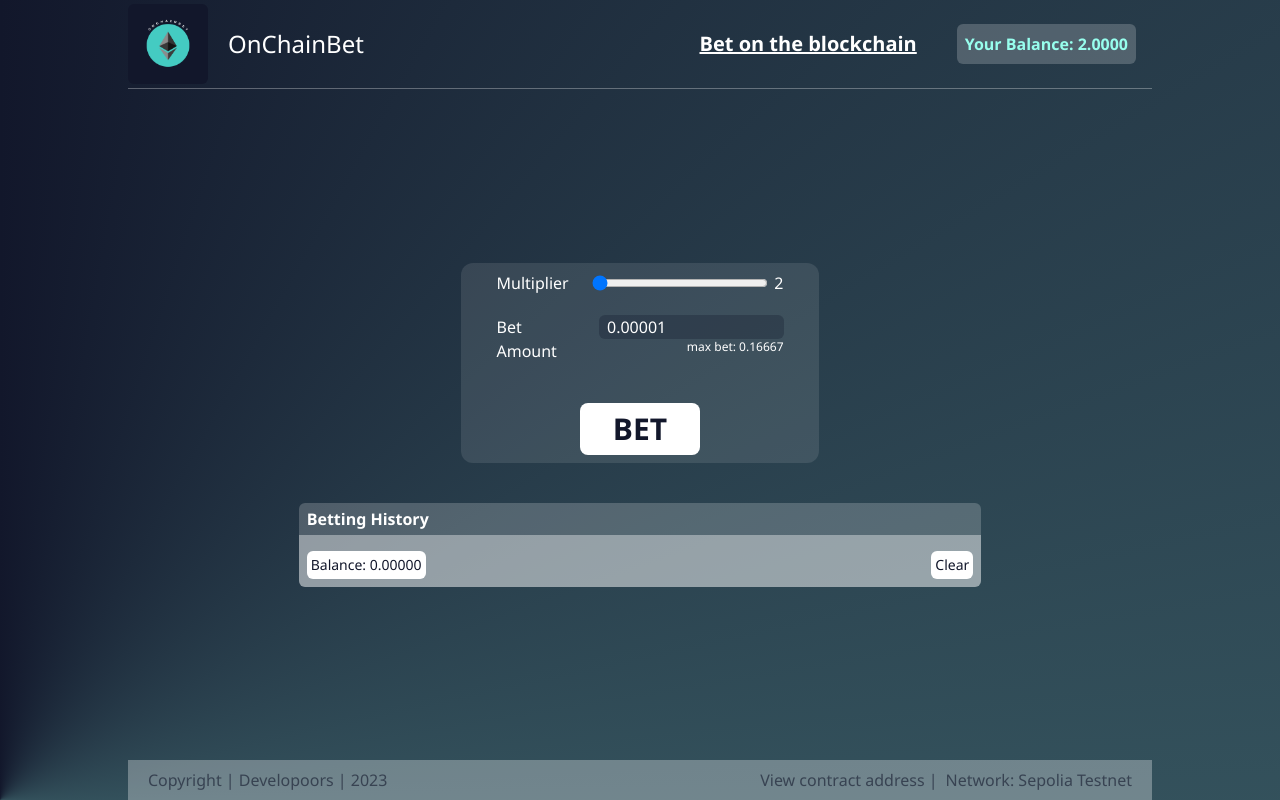
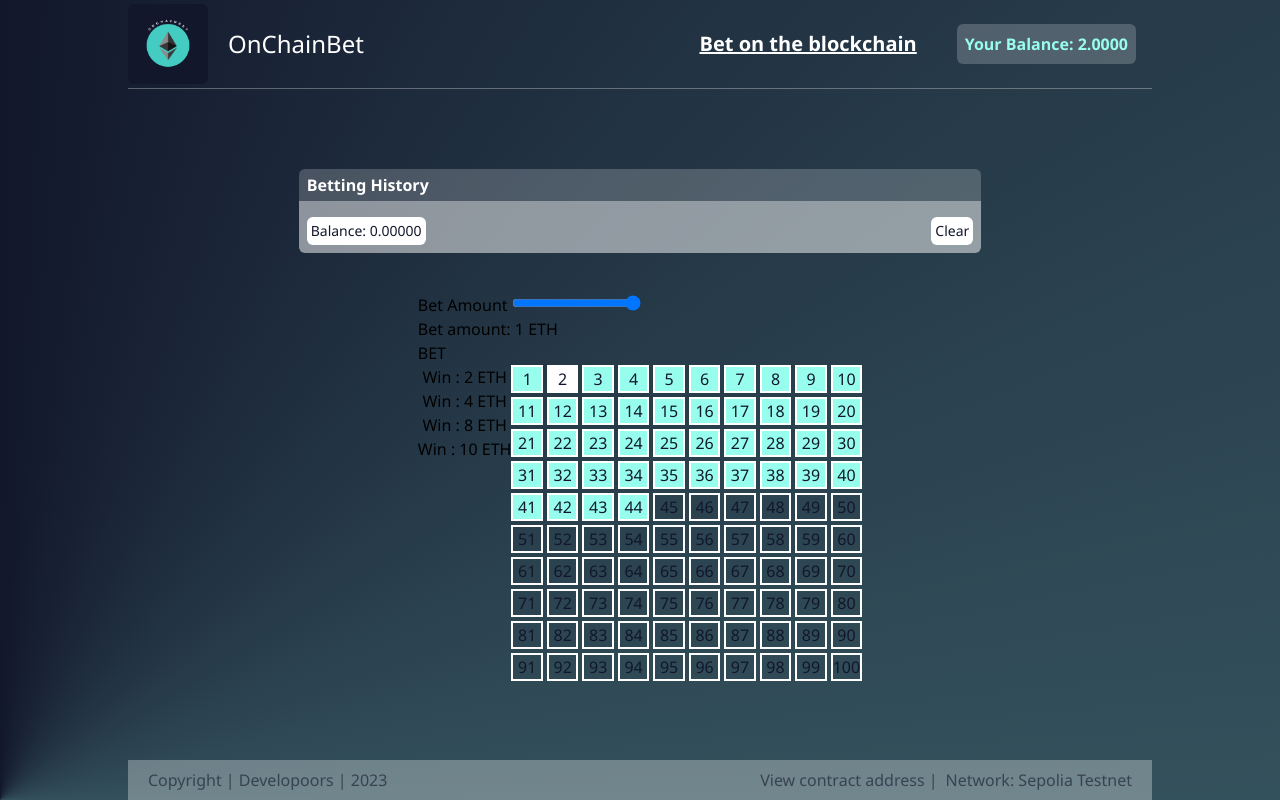
Before and after one commit to Jarjarsson/onchainbet, a Next.js app: page /demo in a window 1280 px wide. Built offline with nearby package versions, Linux system fonts and the light colour scheme.

Commit message:
chore: complete rework
Co-authored-by: rofunn <rofunn@users.noreply.github.com>
Co-authored-by: Allan Heremi <allanheremi@users.noreply.github.com>

```diff
--- /dev/null
+++ b/app/component/bettingInterface/BettingInterface.tsx
@@ -0,0 +1,92 @@
+import { SelectMultiplier } from './SelectMultiplier';
+import { DisplayNumber } from './DisplayNumber';
+import { useState } from 'react';
+
+type Prop = {
+  handleBet: (multiplier: number, amount: number) => Promise<void>;
+  maxAmount: number;
+};
+
+const BettingInterface = ({ handleBet, maxAmount }: Prop) => {
+  const [multiplier, setMultiplier] = useState(2);
+  const [amount, setAmount] = useState(1);
+  const [activeNumber, setActiveNumber] = useState(1);
+  const [timeout, setTimeout] = useState<NodeJS.Timeout | null>(null);
+
+  const start = () => {
+    setActiveNumber(1);
+    const intervalB = setInterval(() => {
+      setActiveNumber(prevNumber => {
+        if (prevNumber === 100) {
+          return 1;
+        }
+        return prevNumber + 1;
+      });
+    }, 50);
+    setTimeout(intervalB);
+  };
+  const stop = () => {
+    if (timeout) {
+      clearInterval(timeout);
+    }
+  };
+
+  const onResult = (result: number) => {
+    stop();
+    setActiveNumber(result);
+    // show win/loss animation;
+  };
+
+  const slowDown = (current: number, winNumber: number) => {};
+
+  return (
+    <section>
+      <form
+        onSubmit={() => {
+          start();
+          handleBet(multiplier, amount);
+        }}
+      >
+        <label htmlFor="multiplierRange">Bet Amount </label>
+
+        <input
+          id="multiplierRange"
+          type="range"
+          value={amount}
+          min={0.00001}
+          max={maxAmount.toFixed(5)}
+          step={0.00001}
+          onChange={e => setAmount(Number(e.target.value))}
+        />
+        <p>Bet amount: {amount} ETH</p>
+        <button>BET</button>
+      </form>
+      <div className="flex">
+        <div className="flex flex-col">
+          {[2, 4, 8, 10].map(i => (
+            <SelectMultiplier
+              key={i + 'mul'}
+              setMultiplier={value => {
+                setMultiplier(value);
+              }}
+              multiplier={i}
+              betAmount={amount}
+            ></SelectMultiplier>
+          ))}
+        </div>
+        <ul className="grid grid-cols-10 gap-1">
+          {[...Array(100).keys()].map(i => (
+            <DisplayNumber
+              key={i + 'grid'}
+              num={i + 1}
+              winnable={88 / multiplier < i + 1}
+              active={activeNumber === i}
+            />
+          ))}
+        </ul>
+      </div>
+    </section>
+  );
+};
+
+export default BettingInterface;
--- /dev/null
+++ b/app/component/bettingInterface/DisplayNumber.tsx
@@ -0,0 +1,22 @@
+type NumberProps = {
+  num: number;
+  winnable: boolean;
+  active: boolean;
+};
+
+const DisplayNumber = ({ num, winnable, active }: NumberProps) => {
+  let color = winnable ? 'cc1' : 'cc2';
+  if (active) {
+    color = 'cc3';
+  }
+
+  return (
+    <li
+      className={`bg-${color} list-none border-white border-2 text-center text-cc1`}
+    >
+      {num}
+    </li>
+  );
+};
+
+export { DisplayNumber };
--- /dev/null
+++ b/app/component/bettingInterface/SelectMultiplier.tsx
@@ -0,0 +1,22 @@
+type MultiplierProps = {
+  betAmount: number;
+  multiplier: number;
+  setMultiplier: (multiplier: number) => void;
+};
+
+const SelectMultiplier = ({
+  betAmount,
+  multiplier,
+  setMultiplier,
+}: MultiplierProps) => {
+  const handleMultiplier = () => {
+    setMultiplier(multiplier);
+  };
+  return (
+    <button onClick={handleMultiplier}>
+      Win : {betAmount * multiplier} ETH
+    </button>
+  );
+};
+
+export { SelectMultiplier };
--- /dev/null
+++ b/app/component/bettingInterface/SpecifyAmount.tsx
@@ -0,0 +1,33 @@
+import { useState } from 'react';
+
+type Props = {
+  maxAmount: number;
+  setAmt: (amount: number) => void;
+  handleBet: (multiplier: number, amount: number) => Promise<void>;
+};
+
+const SpecifyAmount = ({ maxAmount, setAmt, handleBet }: Props) => {
+  const [amount, setAmount] = useState(0.00001);
+
+  return (
+    <form onSubmit={() => {
+      handleBet
+    }}>
+      <label htmlFor="multiplierRange">Bet Amount </label>
+
+      <input
+        id="multiplierRange"
+        type="range"
+        value={amount}
+        min={0.00001}
+        max={maxAmount.toFixed(5)}
+        step={0.00001}
+        onChange={e => setAmount(Number(e.target.value))}
+      />
+      <p>Bet amount: {amount} ETH</p>
+      <button>BET</button>
+    </form>
+  );
+};
+
+export { SpecifyAmount };
--- a/app/demo/page.tsx
+++ b/app/demo/page.tsx
@@ -1,10 +1,11 @@
 'use client';
 import { useEffect, useState } from 'react';
 import { playGame, getPlayerBalance, getPool } from './backend';
-import BettingForm from '../component/BettingForm';
+
 import HistoryExpand from '../component/HistoryExpand';
 import { HistoryItem } from '../type';
 import Header from '../component/Header';
+import BettingInterface from '../component/bettingInterface/BettingInterface';
 
 const Demo = () => {
   const [status, setStatus] = useState('');
@@ -38,7 +39,7 @@ const Demo = () => {
       </Header>
 
       <main className="flex justify-center items-center grow lg:flex-col lg:gap-10">
-        <section className="'w-2/3">
+        {/* <section className="'w-2/3">
           {!showResult && (
             <BettingForm handleBet={handleBet} maxAmount={getPool() / 12} />
           )}
@@ -48,10 +49,11 @@ const Demo = () => {
               <button onClick={handlePlayAgain}>Play Again</button>
             </div>
           )}
-        </section>
+        </section> */}
         <section className="w-1/3 self-start lg:self-center lg:w-2/3">
           <HistoryExpand history={demoHis} clear={() => setDemoHis([])} />
         </section>
+        <BettingInterface handleBet={handleBet} maxAmount={getPool() / 12} />
       </main>
     </>
   );
--- a/tsconfig.json
+++ b/tsconfig.json
@@ -1,6 +1,6 @@
 {
   "compilerOptions": {
-    "target": "es5",
+    "target": "es6",
     "lib": ["dom", "dom.iterable", "esnext"],
     "allowJs": true,
     "skipLibCheck": true,
```
